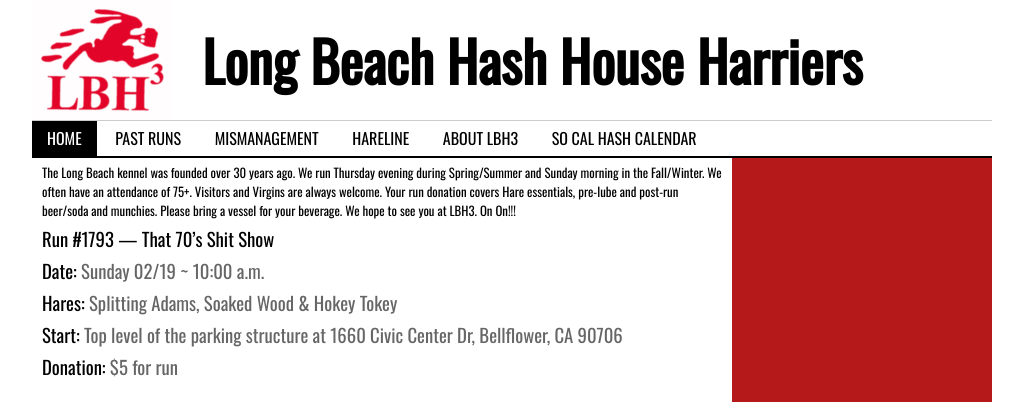
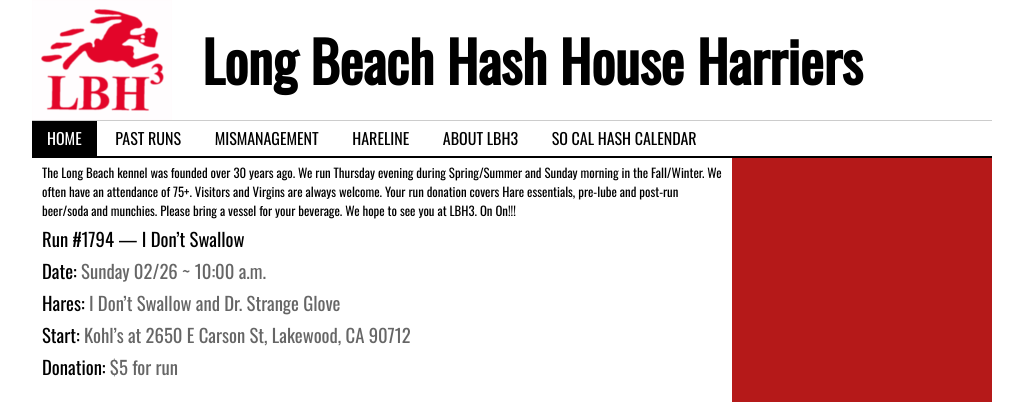
Before and after one commit to LBH3/lbh3.org, a PHP site: page / in a window 1280 px wide. Shown: the top 402 px of the page, without its empty margins (128-1151 px from the left). Run offline with PHP 8.4, Linux system fonts and the light colour scheme; a map, chart or similar area stays blank; some libraries are stand-ins or nearby versions.

Commit message:
Update after 2017-02-19 hash

```diff
--- a/hareline/hareline.php
+++ b/hareline/hareline.php
@@ -107,8 +107,8 @@
 				<tr>
 					<td class="tcenter">02/26/2017</td>
 					<td class="tcenter">1794</td>
-					<td>I Don’t Swallow</td>
-					<td></td>
+					<td>I Don’t Swallow &amp; Dr. Strange Glove</td>
+					<td>Lakewood</td>
 					<td></td>
 				</tr>
 			</tbody>
--- a/index.php
+++ b/index.php
@@ -11,26 +11,25 @@
 			<div id="content">
 				<p>The Long Beach kennel was founded over 30 years ago.  We run Thursday evening during Spring/Summer and Sunday morning in the Fall/Winter.  We often have an attendance of 75+.  Visitors and Virgins are always welcome.  Your run donation covers Hare essentials, pre-lube and post-run beer/soda and munchies.  Please bring a vessel for your beverage.  We hope to see you at LBH3.  On On!!!</p>
 				<div id="run">
-					<p>Run #1793 — That 70’s Shit Show</p>
-					<p>Date: <span class="run_info">Sunday 02/19 ~ 10:00 a.m.</span></p>
-					<p>Hares: <span class="run_info">Splitting Adams, Soaked Wood &amp; Hokey Tokey</span></p>
-					<p>Start: <span class="run_info">Top level of the parking structure at 1660 Civic Center Dr, Bellflower, CA 90706</span></p>
+					<p>Run #1794 — I Don’t Swallow</p>
+					<p>Date: <span class="run_info">Sunday 02/26 ~ 10:00 a.m.</span></p>
+					<p>Hares: <span class="run_info">I Don’t Swallow and Dr. Strange Glove</span></p>
+					<p>Start: <span class="run_info">Kohl’s at 2650 E Carson St, Lakewood, CA 90712</span></p>
 					<p>Donation: <span class="run_info">$5 for run</span></p>
 					<div id="map">
 						<!-- Map Goes Here -->
-						<iframe src="https://www.google.com/maps/embed?pb=!1m18!1m12!1m3!1d3312.2398106242476!2d-118.12446798478943!3d33.88347718065231!2m3!1f0!2f0!3f0!3m2!1i1024!2i768!4f13.1!3m3!1m2!1s0x80dd32af8a4bd0a5%3A0xa8db863366abc457!2sCivic+Center+Dr%2C+Bellflower%2C+CA+90706!5e0!3m2!1sen!2sus!4v1487044275698" width="100%" height="450" frameborder="0" style="border:0" allowfullscreen></iframe>
+						<iframe src="https://www.google.com/maps/embed?pb=!1m18!1m12!1m3!1d3314.275362624129!2d-118.16375378479081!3d33.831008680666734!2m3!1f0!2f0!3f0!3m2!1i1024!2i768!4f13.1!3m3!1m2!1s0x80dd33b287ead083%3A0xedbfc39f50868fd7!2s2650+E+Carson+St%2C+Lakewood%2C+CA+90712!5e0!3m2!1sen!2sus!4v1487651194090" width="100%" height="450" frameborder="0" style="border:0" allowfullscreen></iframe>
 						<!-- End Map -->
 					</div>
+					<!--
 					<p class="run_titles">Note from the hares:
 							<span class="run_info">
-								Once again we are celebrating Splitting Adams' bday in groovy fashion. Cum out in your best retro 70's style: gold lame, tie-dye, furry vests, bell bottoms, mini skirts, and psychedelic colors, man!! This will be mostly dog friendly, not kid/stroller friendly. There will be BEER!! There will be BOOBS!! There will be ASSES!! There will be DRUNKEN HASHERS stumbling through the streets of Bellflower!! ON ON
-								<br />
-								Dress in 70's style, bring a vessel, $5 donation, running shoes, platform shoes, money &amp; ID on trail!!
 							</span>
 					</p>
+				-->
 					<p class="run_titles">D'Erections:
 						<span class="run_info">
-							From Long Beach- Take I-710N to CA-91 E, take Bellflower Blvd, exit 16. Turn left on Bellflower Blvd, Right on Flower, Left on Civic Center Dr.; From OC- I-5 N to CA-91 W,  take Bellflower Blvd, exit 16. Turn right on Bellflower Blvd, Right on Flower, Left on Civic Center Dr. Top level of parking structure, LFH.
+							From Long Beach — take the 405 freeway to the Cherry Ave exit and head north. Once you reach Carson St. turn right head about a half mile and turn right on Paramount Blvd. Look for the Kohls store on the right hand side and LFH milling around drinking beer.
 						</span>
 					</p>
 				</div>
```
